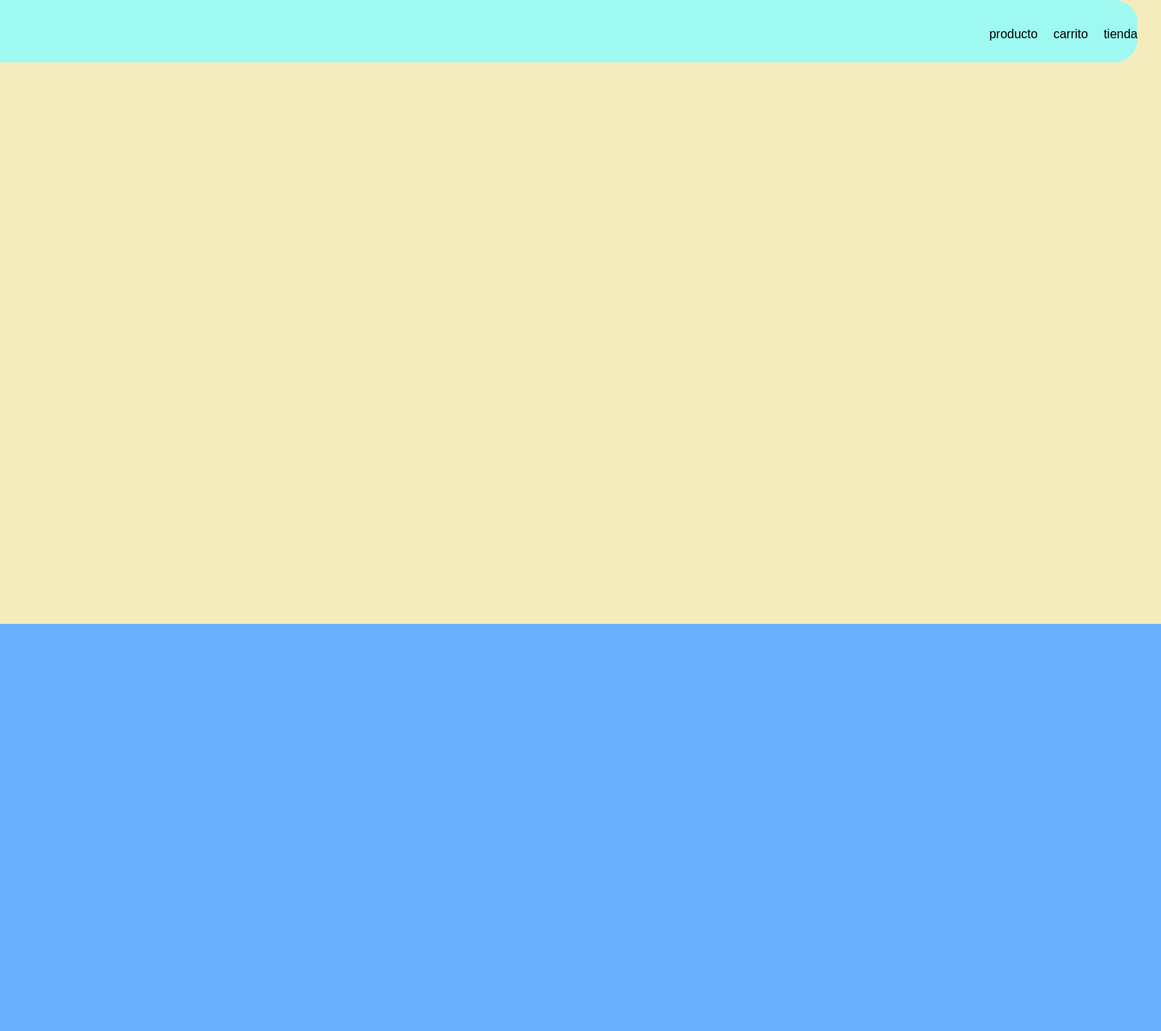
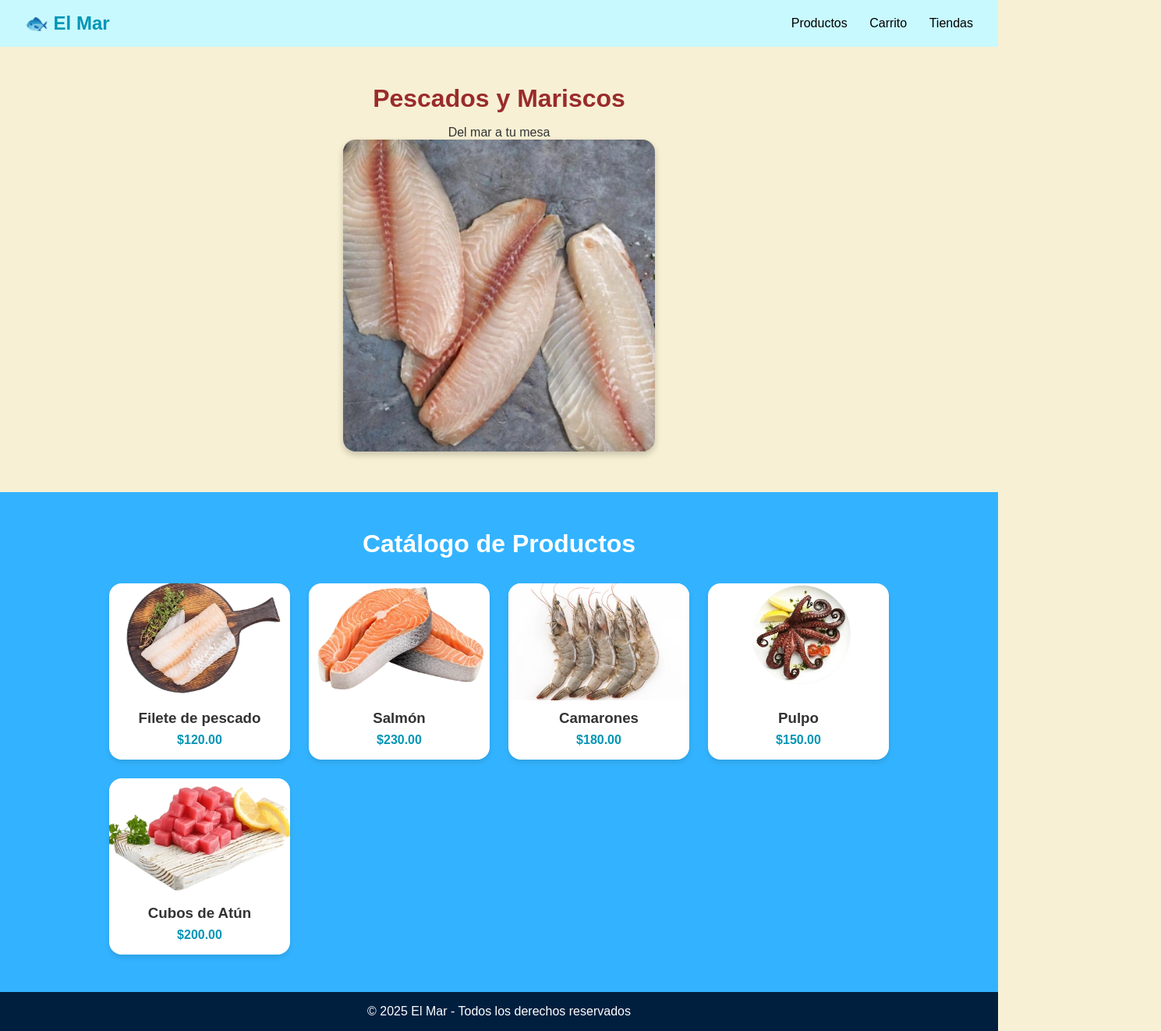
Before and after one commit to Elbigos24/pagina_web, a plain HTML site: page index.html in a window 1280 px wide. Shown: the whole page at 78% size, 1489 px wide, since content can reach past the window. Before the commit the page ends 800 px from the top, so only its background shows below. Drawn offline with Linux system fonts and the light colour scheme; a web font is replaced by a local one.

Commit message:
fin
despues de varios experimentos por aparte esta el disenio de la pagina web

```diff
--- a/css/style.css
+++ b/css/style.css
@@ -1,43 +1,137 @@
-*{
-    margin:0;
-    padding: 0;
+
+* {
+  margin: 0;
+  padding: 0;
+  box-sizing: border-box;
+  font-family: "Poppins", sans-serif;
 }
 
-body{
-    background: #69afff;
-    display: flex;
+body {
+  background-color: #f7f0d4; /* color arena */
+  color: #333;
+  scroll-behavior: smooth;
+}
+
+header {
+  background-color: #c8f9ff;
+  display: flex;
+  justify-content: space-between;
+  align-items: center;
+  padding: 1rem 2rem;
+  position: sticky;
+  top: 0;
+  z-index: 1000;
+  transition: background-color 0.3s ease;
+}
+
+header h1 {
+  display: flex;
+  align-items: center;
+  color: #0095b6;
+  font-size: 1.5rem;
+}
+
+header nav a {
+  margin-left: 1.5rem;
+  text-decoration: none;
+  color: #000;
+  font-weight: 500;
+}
+
+header nav a:hover {
+  color: #0095b6;
+}
+
+/* --- Sección Arena --- */
+.arena {
+  background-color: #f7f0d4;
+  padding: 3rem 2rem;
+  text-align: center;
+}
+
+.arena h2 {
+  color: #9a2b2b;
+  font-size: 2rem;
+  margin-bottom: 1rem;
+}
+
+.arena img {
+  max-width: 400px;
+  width: 80%;
+  border-radius: 1rem;
+  box-shadow: 0 4px 8px rgba(0,0,0,0.2);
+}
+
+/* --- Sección Azul --- */
+.azul {
+  background-color: #33b3ff;
+  padding: 3rem 1rem;
+}
+
+.azul h2 {
+  color: white;
+  text-align: center;
+  margin-bottom: 2rem;
+  font-size: 2rem;
+}
+
+.productos {
+  display: grid;
+  grid-template-columns: repeat(auto-fit, minmax(200px, 1fr));
+  gap: 1.5rem;
+  max-width: 1000px;
+  margin: 0 auto;
+}
+
+.producto {
+  background: #fff;
+  border-radius: 1rem;
+  overflow: hidden;
+  text-align: center;
+  transition: transform 0.3s, box-shadow 0.3s;
+  box-shadow: 0 4px 6px rgba(0,0,0,0.1);
+}
+
+.producto:hover {
+  transform: scale(1.05);
+  box-shadow: 0 6px 12px rgba(0,0,0,0.2);
+}
+
+.producto img {
+  width: 100%;
+  height: 150px;
+  object-fit: cover;
+}
+
+.producto h3 {
+  margin: 0.5rem 0;
+}
+
+.producto p {
+  color: #0095b6;
+  font-weight: bold;
+  margin-bottom: 1rem;
+}
+
+
+footer {
+  background-color: #001f3f;
+  color: white;
+  text-align: center;
+  padding: 1rem;
+}
+
+
+@media (max-width: 768px) {
+  header {
     flex-direction: column;
-    align-items: center;
-    gap: 30px;
+  }
+
+  header nav {
+    margin-top: 1rem;
+  }
+
+  .arena img {
+    max-width: 300px;
+  }
 }
-body>section>div#home{
-    background-color: #F5ECBD;
-     height: 100vh ;
-     width: 100%;
-}
-body>section>#home>div#menu{
-    height: 10%;
-    border-radius: 30px;
-    width: 1638px;
-    margin-left: 30px;
-    background-color: #9EFAF1;
-    margin-right: 30px;
-   justify-content: space-between;
-    display: flex;
-}
-body>section>#home>div#menu>div{
-    margin-top: 35px;
-    color: rgb(161, 40, 40);
-     font-family: "Zalando Sans", sans-serif;
-     font-size: 2 rem;
-    margin-left: 50px;
-}
-body>section>#home>div#menu>div#menuu{
-    display: flex;
-    color: black;
-    margin-left: 20px;
-}
-body>section>#home>div#menu>div#menuu>div{
-
-    margin-left: 20px;
-}
--- a/index.html
+++ b/index.html
@@ -1,33 +1,63 @@
 <!DOCTYPE html>
-<html lang="en">
+<html lang="es">
 <head>
-    <meta charset="UTF-8">
-    <meta name="viewport" content="width=device-width, initial-scale=1.0">
-    <title>Document</title>
-    <link rel="stylesheet" href="/css/style.css">
-    <link href="https://fonts.googleapis.com/css2?family=Zalando+Sans:ital,wght@0,200..900;1,200..900&display=swap" rel="stylesheet">
+  <meta charset="UTF-8">
+  <meta name="viewport" content="width=device-width, initial-scale=1.0">
+  <title>El Mar - Pescados y Mariscos</title>
+  <link rel="stylesheet" href="/css/style.css">
 </head>
 <body>
-    <section>
-        <div id="home">
 
-            <div id="menu">
+  <header>
+    <h1>🐟 El Mar</h1>
+    <nav>
+      <a href="#productos">Productos</a>
+      <a href="#">Carrito</a>
+      <a href="#">Tiendas</a>
+    </nav>
+  </header>
 
-                <div id="logo">La Playa</div>
+  <section class="arena">
+    <h2>Pescados y Mariscos</h2>
+    <p>Del mar a tu mesa</p>
+    <img src="/images/filete.jpg" alt="Pescado fresco">
+  </section>
 
-                <div id="menuu">
-                    <div>producto</div>
-                    <div>carrito</div>
-                    <div> tienda</div>
-                </div>
-            </div>
-            <div id="eje"></div>
+  <section id="productos" class="azul">
+    <h2>Catálogo de Productos</h2>
+    <div class="productos">
+      <div class="producto">
+        <img src="/images/pescado-removebg-preview.png" alt="Filete de pescado">
+        <h3>Filete de pescado</h3>
+        <p>$120.00</p>
+      </div>
+      <div class="producto">
+        <img src="/images/salmon-removebg-preview.png" alt="Salmón">
+        <h3>Salmón</h3>
+        <p>$230.00</p>
+      </div>
+      <div class="producto">
+        <img src="/images/camaron.jpg" alt="Camarones">
+        <h3>Camarones</h3>
+        <p>$180.00</p>
+      </div>
+      <div class="producto">
+        <img src="/images/pulpo-removebg-preview.png" alt="Pulpo">
+        <h3>Pulpo</h3>
+        <p>$150.00</p>
+      </div>
+      <div class="producto">
+        <img src="/images/atun-removebg-preview.png" alt="Cubos de Atún">
+        <h3>Cubos de Atún</h3>
+        <p>$200.00</p>
+      </div>
+    </div>
+  </section>
 
+  <footer>
+    © 2025 El Mar - Todos los derechos reservados
+  </footer>
 
-         </div>
-
-
-    </section>
-
+  <script src="script.js"></script>
 </body>
 </html>
```
Also changed, not shown: js/scrip.js (added, +35 -0 lines), images/atun-removebg-preview.png (added), images/camaron.jpg (added), images/filete.jpg (added), images/pescado-removebg-preview.png (added), images/pulpo-removebg-preview.png (added), images/salmon-removebg-preview.png (added).
